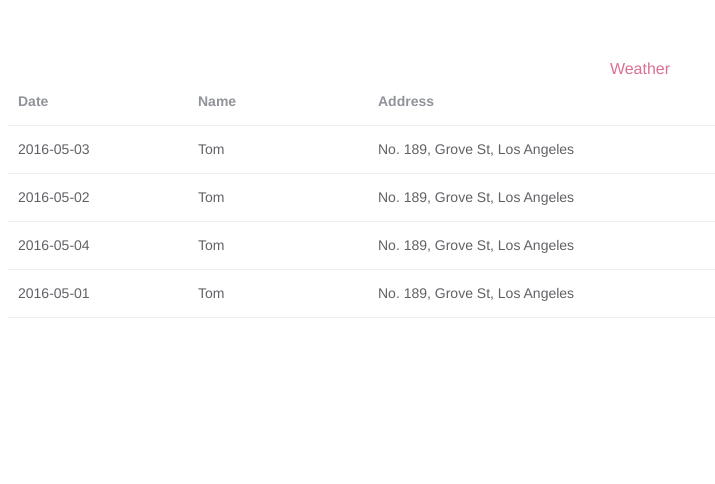
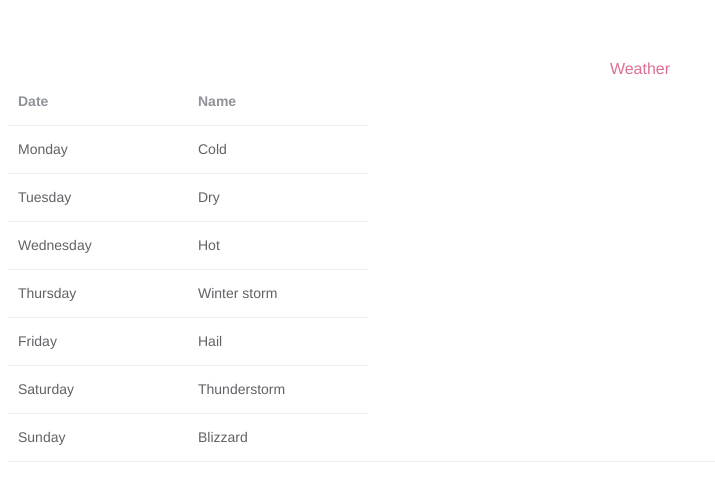
Before and after one commit to Ffullex/CityWeatherForecast, a Vue app: page / in a window 1280 px wide. Shown: the top 484 px of the page, without its empty margins (0-715 px from the left). Built offline with nearby package versions, Linux system fonts and the light colour scheme.

Commit message:
Refactored & filled in the table

```diff
--- a/src/components/MainPage.vue
+++ b/src/components/MainPage.vue
@@ -11,13 +11,9 @@
             width="180">
         </el-table-column>
         <el-table-column
-            prop="name"
+            prop="weather"
             label="Name"
             width="180">
-        </el-table-column>
-        <el-table-column
-            prop="address"
-            label="Address">
         </el-table-column>
       </el-table>
     </div>
@@ -34,22 +30,27 @@ export default {
     return {
       msg: 'Weather',
       tableData: [{
-        date: '2016-05-03',
-        name: 'Tom',
-        address: 'No. 189, Grove St, Los Angeles'
+        date: 'Monday',
+        weather: 'Cold',
       }, {
-        date: '2016-05-02',
-        name: 'Tom',
-        address: 'No. 189, Grove St, Los Angeles'
+        date: 'Tuesday',
+        weather: 'Dry',
       }, {
-        date: '2016-05-04',
-        name: 'Tom',
-        address: 'No. 189, Grove St, Los Angeles'
+        date: 'Wednesday',
+        weather: 'Hot',
       }, {
-        date: '2016-05-01',
-        name: 'Tom',
-        address: 'No. 189, Grove St, Los Angeles'
-      }]
+        date: 'Thursday',
+        weather: 'Winter storm',
+      }, {
+          date: 'Friday',
+          weather: 'Hail',
+      }, {
+          date: 'Saturday',
+          weather: 'Thunderstorm',
+      }, {
+          date: 'Sunday',
+          weather: 'Blizzard',
+    }]
     }
 
 }
```
